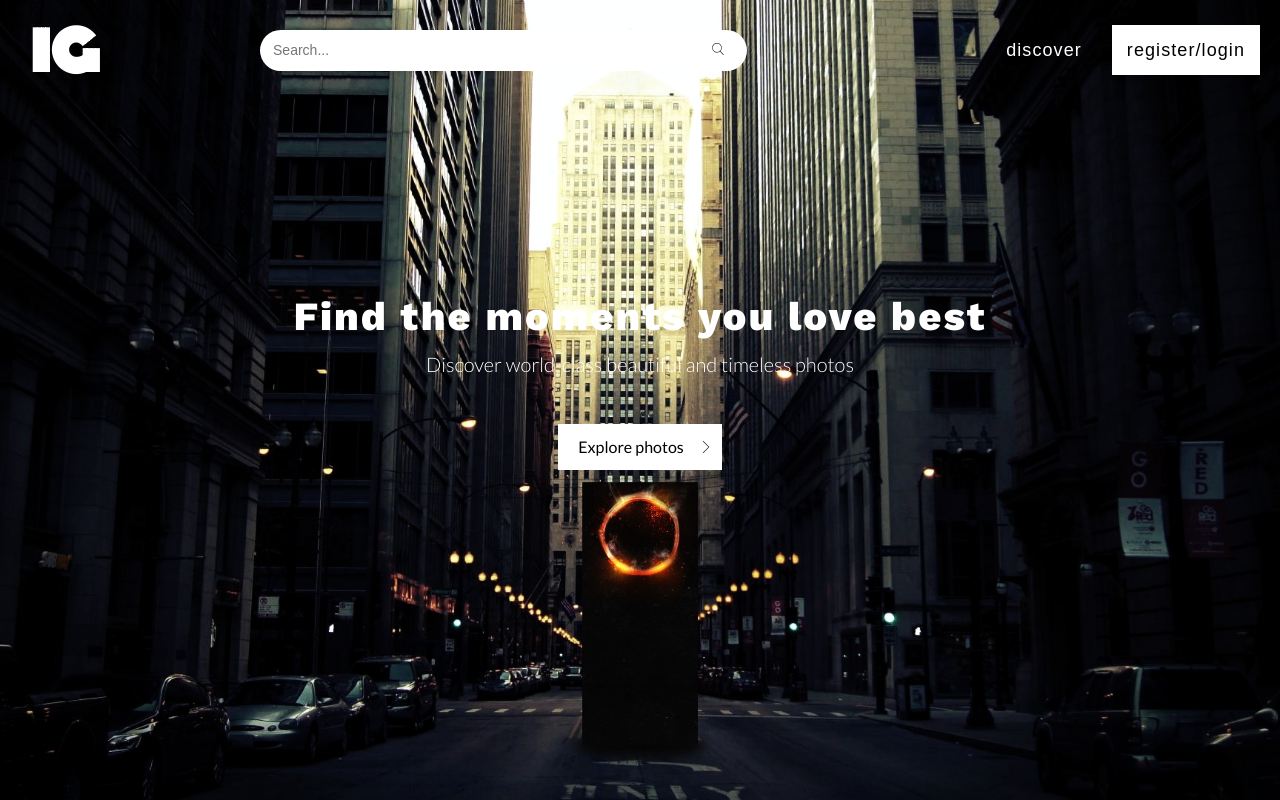
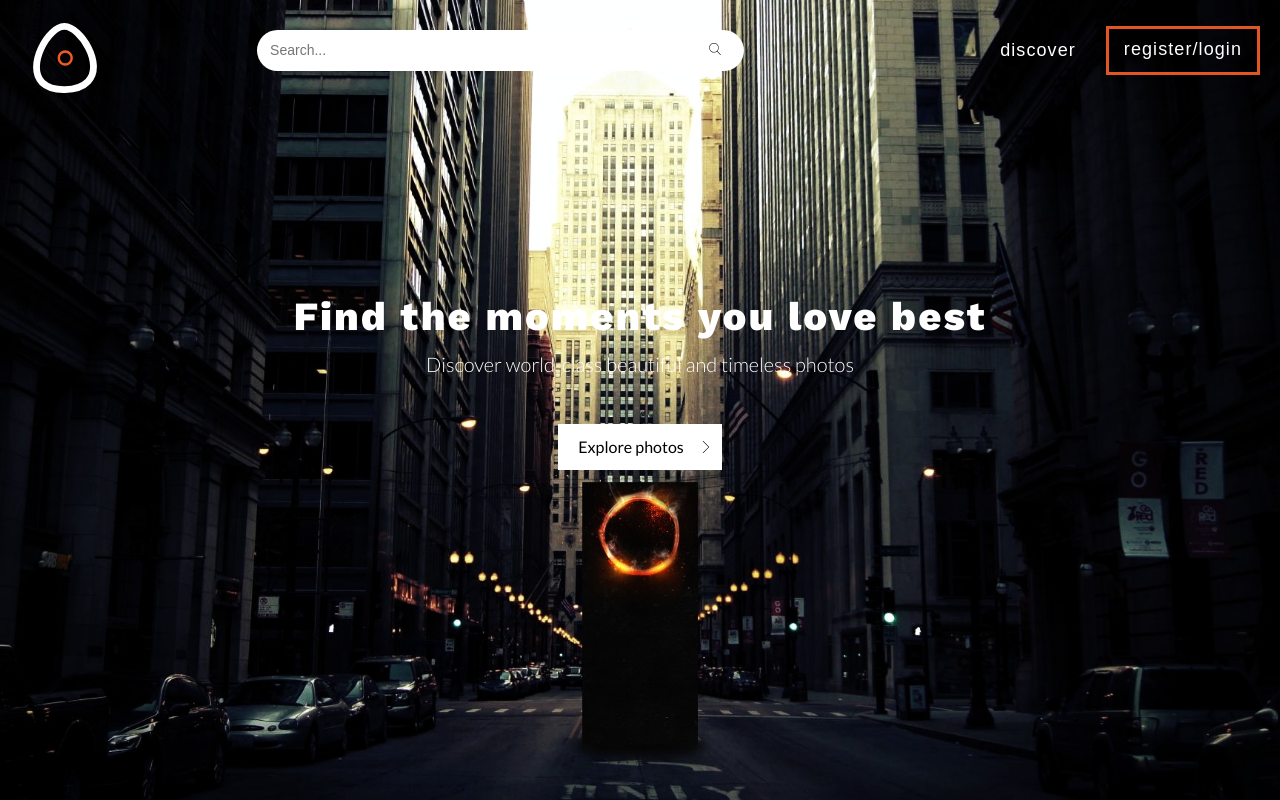
Before and after one commit to zakali22/iGallery, a React app in the folder clientside/: page / in a window 1280 px wide. Built offline with nearby package versions, Linux system fonts and the light colour scheme; a web font is replaced by a local one.

Commit message:
Change Logo and adjust header

```diff
--- a/clientside/src/components/Homepage/Header.js
+++ b/clientside/src/components/Homepage/Header.js
@@ -1,12 +1,13 @@
 import React from "react";
 import PropTypes from "prop-types";
 import SearchIcon from "../../img/search.svg";
+import LogoIcon from "../../img/Logo.svg";
 
 const Header = props => {
   return (
     <header className="header">
       <a href="#">
-        <h3 className="header__logo">ig</h3>
+        <img src={LogoIcon} className="header__logoIcon" />
       </a>
       <div className="header__searchContainer">
         <input
--- a/clientside/src/sass/base/_base.scss
+++ b/clientside/src/sass/base/_base.scss
@@ -1,4 +1,5 @@
 body {
+  padding: 0;
   margin: 0;
   box-sizing: border-box;
   overflow: hidden;
--- a/clientside/src/sass/base/_typography.scss
+++ b/clientside/src/sass/base/_typography.scss
@@ -3,6 +3,7 @@
 :root {
   --white: #fff;
   --black: #000000;
+  --orange: #e35522;
 }
 
 html {
@@ -28,7 +29,7 @@ body {
       &:last-child {
         a:link,
         a:visited {
-          color: black;
+          color: var(--white);
           font-weight: 100;
         }
       }
--- a/clientside/src/sass/layout/header.scss
+++ b/clientside/src/sass/layout/header.scss
@@ -3,8 +3,11 @@
   justify-content: space-between;
   align-items: center;
   height: 10rem;
-  &__logo {
+  &__logoIcon {
+    margin-top: 2rem;
     margin-left: 3rem;
+    height: 7rem;
+    width: 7rem;
   }
   &__searchContainer {
     flex: 0 0 45%;
@@ -36,7 +39,6 @@
     display: flex;
     justify-content: space-around;
     align-items: center;
-    margin-right: 1rem;
     padding: 1rem;
     &--item {
       &:not(:last-child) {
@@ -45,9 +47,10 @@
         position: relative;
       }
       &:last-child {
-        background-color: var(--white);
-        padding: 1.5rem;
-        color: black;
+        border: 3px solid var(--orange);
+        padding: 1rem 1.5rem;
+        padding-bottom: 1.3rem;
+        margin-right: 1rem;
       }
       &::after {
         content: "";
@@ -55,8 +58,8 @@
         height: 0.1rem;
         position: absolute;
         left: 0;
-        bottom: -1.5rem;
-        background-color: var(--white);
+        top: 1rem;
+        background-color: var(--orange);
         transform: scale(0, 0);
         z-index: -1;
         padding: 2rem 0;
```
Also changed, not shown: clientside/src/img/Logo.svg.
